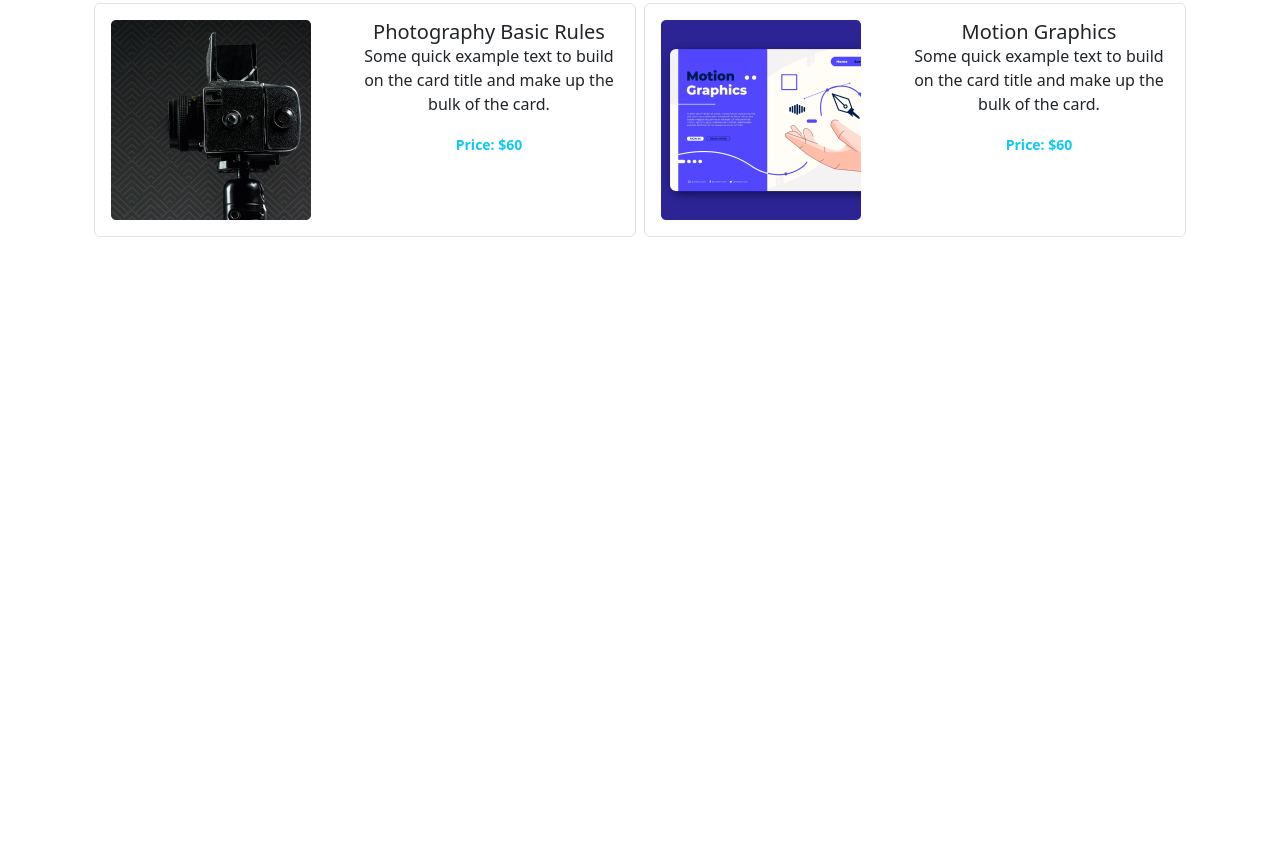
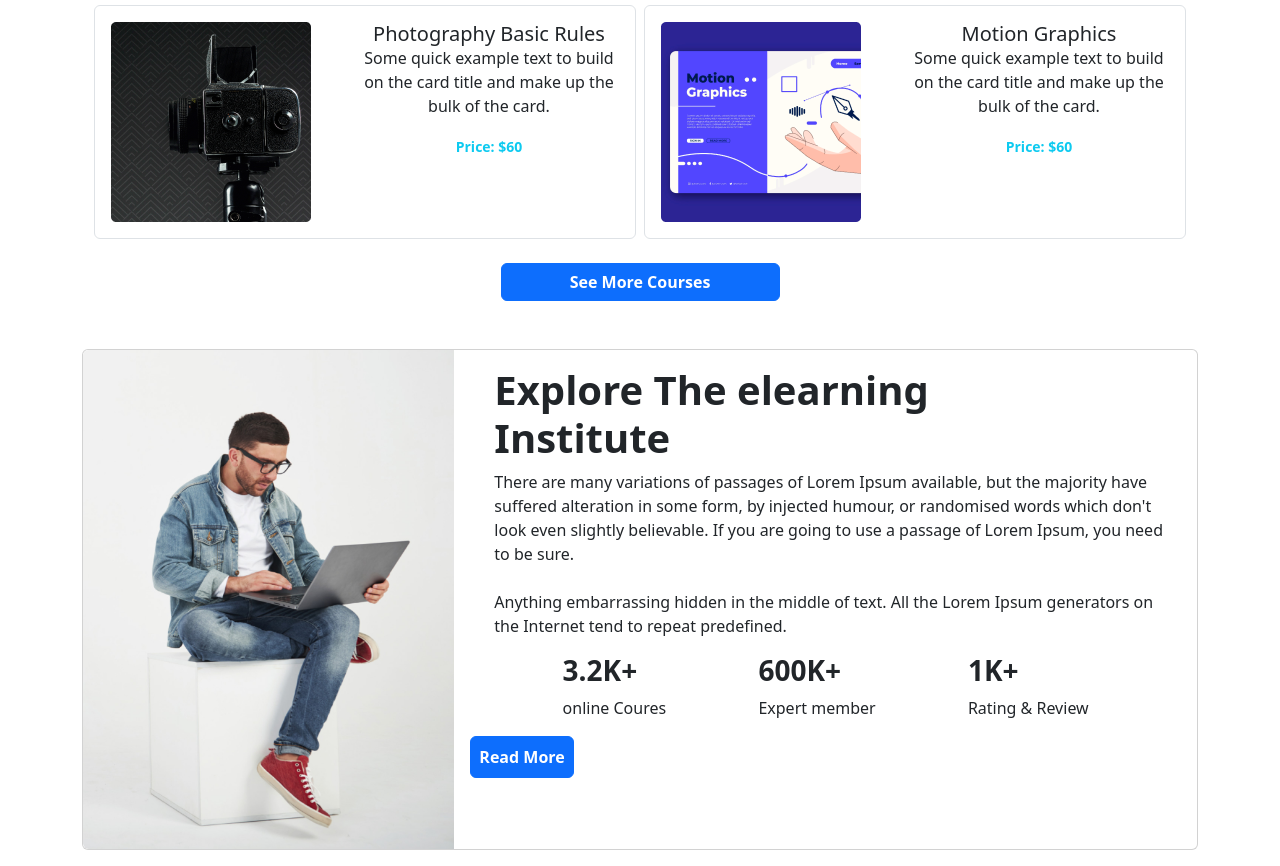
Before and after one commit to Anando3/Edteach-website-0, a plain HTML site: page index.html in a window 1280 px wide. Shown: the part 1425-2291 px from the top of the page. Before the commit the page ends 1734 px from the top, so only its background shows below. Drawn offline with nearby package versions, Linux system fonts and the light colour scheme.

Commit message:
images contant added

```diff
--- a/index.html
+++ b/index.html
@@ -12,9 +12,9 @@
 <body>
     <!-- Header start -->
     <header class="container">
-        <nav class="navbar navbar-expand-lg bg-info">
+        <nav class="navbar navbar-expand-lg bg-light">
             <div class="container">
-                <a class="navbar-brand" href="#"><img src="" alt=""></a>
+                <a class="navbar-brand" href="#"><img src="images/logo-1.png" alt="width=30 height=24"></a>
                 <button class="navbar-toggler" type="button" data-bs-toggle="collapse" data-bs-target="#navbarNav"
                     aria-controls="navbarNav" aria-expanded="false" aria-label="Toggle navigation">
                     <span class="navbar-toggler-icon"></span>
@@ -197,13 +197,52 @@
                     </div>
                 </div>
             </div>
+
+            <div class="d-grid gap-2 col-3 mx-auto pt-4">
+                <button class="btn btn-primary fw-bold" type="button">See More Courses</button>
+            </div>
+
         </section>
-        <br>
-        <br>
-        <br>
         <!-- crouse section end -->
 
-
+        <section class="container mt-5">
+            <div class="card mb-3" style="max-width: 100%;">
+                <div class="row g-0">
+                    <div class="col-md-4 ">
+                        <img src="images/working.png" class="img-fluid rounded-start" alt="...">
+                    </div>
+                    <div class="col-md-8">
+                        <div class="card-body">
+                            <h5 class="card-title fs-1 fw-bold ps-4">Explore The elearning <br>
+                                Institute</h5>
+                            <p class="card-text ps-4">There are many variations of passages of Lorem Ipsum available,
+                                but
+                                the
+                                majority have suffered alteration in some form, by injected humour, or
+                                randomised words which don't look even slightly believable. If you are going
+                                to use a passage of Lorem Ipsum, you need to be sure. <br> <br> Anything embarrassing
+                                hidden in the middle of text. All the Lorem Ipsum
+                                generators on the Internet tend to repeat predefined.</p>
+                            <div class="d-flex justify-content-evenly">
+                                <div>
+                                    <h3 class="fw-bold">3.2K+</h3>
+                                    <p>online Coures</p>
+                                </div>
+                                <div>
+                                    <h3 class="fw-bold">600K+</h3>
+                                    <p>Expert member</p>
+                                </div>
+                                <div>
+                                    <h3 class="fw-bold">1K+</h3>
+                                    <p>Rating & Review</p>
+                                </div>
+                            </div>
+                            <div class="btn btn-primary p-2 fw-bold">Read More</div>
+                        </div>
+                    </div>
+                </div>
+            </div>
+        </section>
 
 
 
```
Also changed, not shown: images/logo-1.png.
